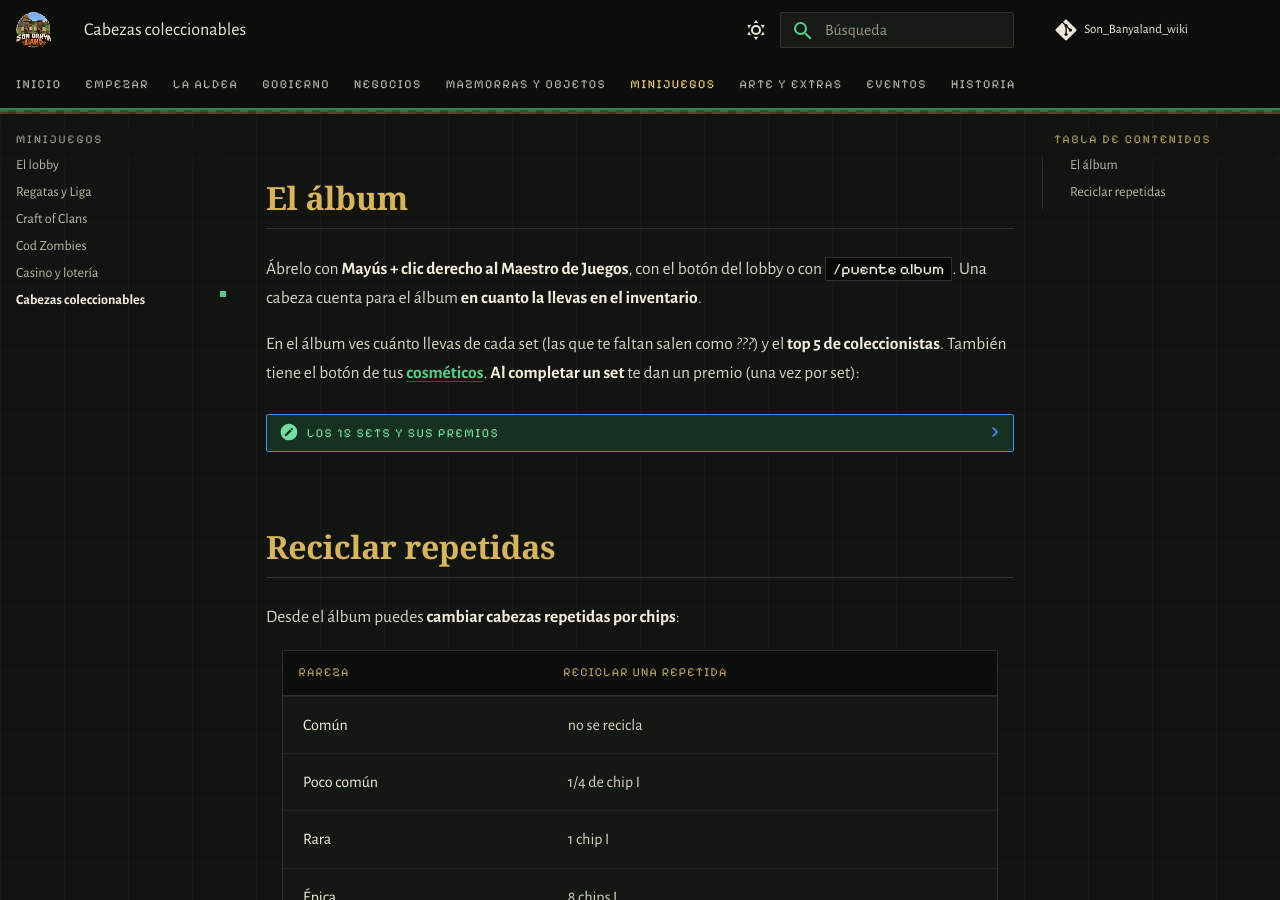
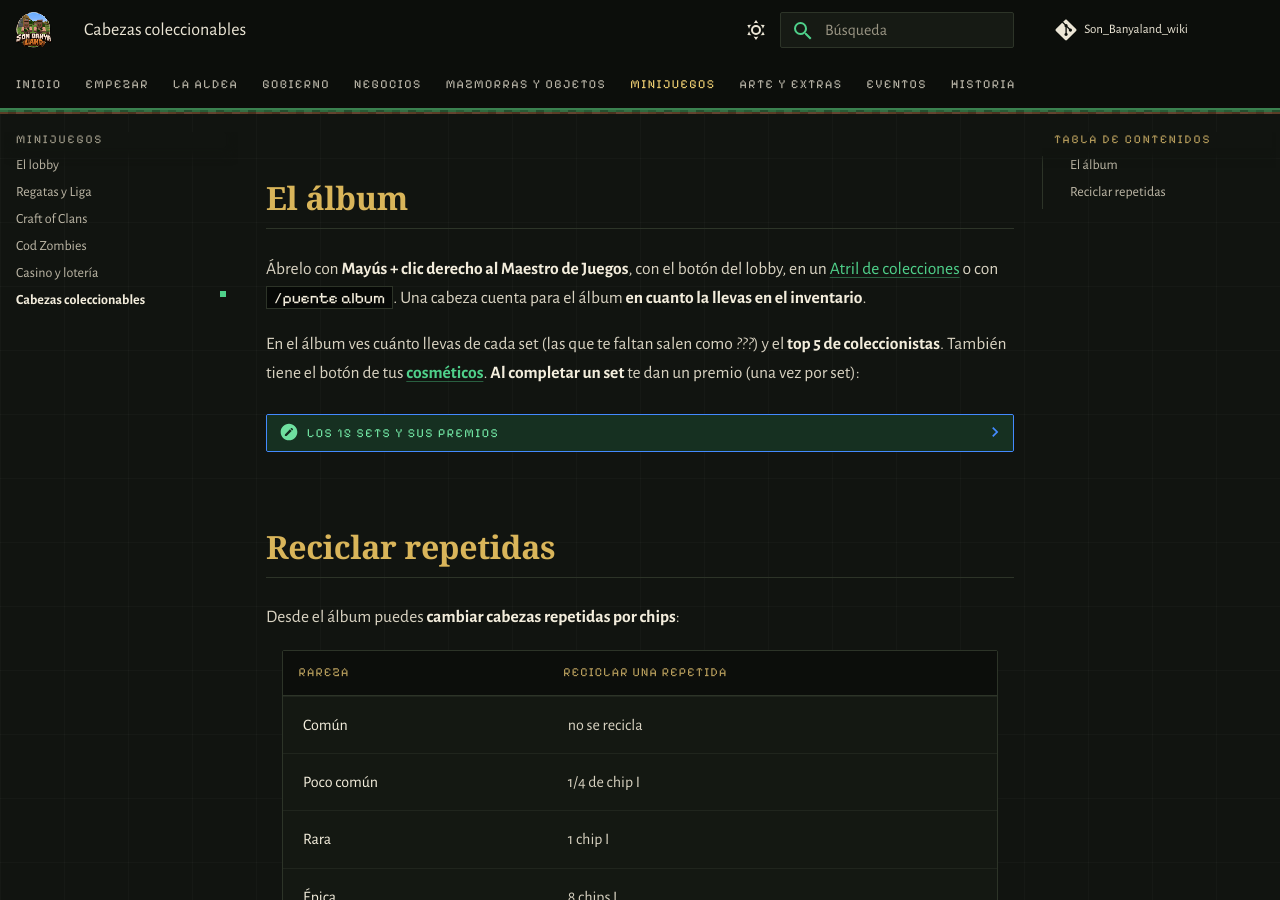
Before and after one commit to PigPilgrim/Son_Banyaland_wiki, an MkDocs documentation site: the page built from docs/cabezas.md, in a window 1280 px wide and 900 px high, scrolled down 849 px. Built offline with MkDocs 1.6.1 and Material for MkDocs 9.7.7, drawn with Linux system fonts in a browser that asks for light colours; some web fonts are replaced; comment, search, counter and statistics services are not loaded.

Commit message:
Wiki: el Tocador (forma de telar) y el Atril de colecciones también en las páginas de cosméticos, color del nombre, skin, álbum y eventos
Co-Authored-By: Claude Opus 5.5 <noreply@anthropic.com>

```diff
--- a/docs/cabezas.md
+++ b/docs/cabezas.md
@@ -14,7 +14,7 @@ decoración y quitar** sin perder nada.
 
 ## El álbum
 
-Ábrelo con **Mayús + clic derecho al Maestro de Juegos**, con el botón del lobby o con `/puente album`. Una cabeza
+Ábrelo con **Mayús + clic derecho al Maestro de Juegos**, con el botón del lobby, en un [Atril de colecciones](crafteos.md#atril-de-colecciones) o con `/puente album`. Una cabeza
 cuenta para el álbum **en cuanto la llevas en el inventario**.
 
 En el álbum ves cuánto llevas de cada set (las que te faltan salen como *???*) y el **top 5 de coleccionistas**.
--- a/docs/casino.md
+++ b/docs/casino.md
@@ -57,7 +57,7 @@ Las tiradas gratis **no cuentan** para estos regalos, ni para el boleto gratis,
 ### Cosméticos
 
 Son **de tu cuenta**: no se pierden, no se tiran y no se pueden pasar a otros. Se ponen en el menú de **Cosméticos**
-(botón del [álbum](cabezas.md#el-album) o `/puente cosmeticos`). Lo que aún no tienes sale como *???*.
+(en un [Tocador](crafteos.md#tocador), con el botón del [álbum](cabezas.md#el-album) o con `/puente cosmeticos`). Lo que aún no tienes sale como *???*.
 
 - **Títulos:** salen detrás de tu nombre en el chat. Algunos tienen otra forma: **Mayús + clic** para elegirla
   (*Rey del Casino* o *Reina del Casino*).
--- a/docs/crafteos.md
+++ b/docs/crafteos.md
@@ -10,7 +10,7 @@ Colócalo todo **tal y como sale en el dibujo**. Las recetas también salen en e
 
 ## Tocador
 
-Para ponerte guapo:
+Tiene **forma de telar**. Para ponerte guapo:
 
 - **Títulos, rastros, efectos y sombreros**: tus [cosméticos](casino.md) (el título sale detrás de tu nombre en el chat).
 - **Color del nombre**: con el que sales en el chat y en la lista de jugadores (Tab). Gratis.
@@ -20,7 +20,7 @@ Para ponerte guapo:
 
 ## Atril de colecciones
 
-Para ver tus cosas:
+Tiene **forma de atril**. Para ver tus cosas:
 
 - Tu **álbum de cabezas** coleccionables ([Cabezas](cabezas.md)).
 - **Tus cartas** ([Casas, buzones y cartas](casas.md)).
```
Also changed, not shown: docs/eventos.md (+1 -1 lines), docs/plugins.md (+2 -2 lines).
